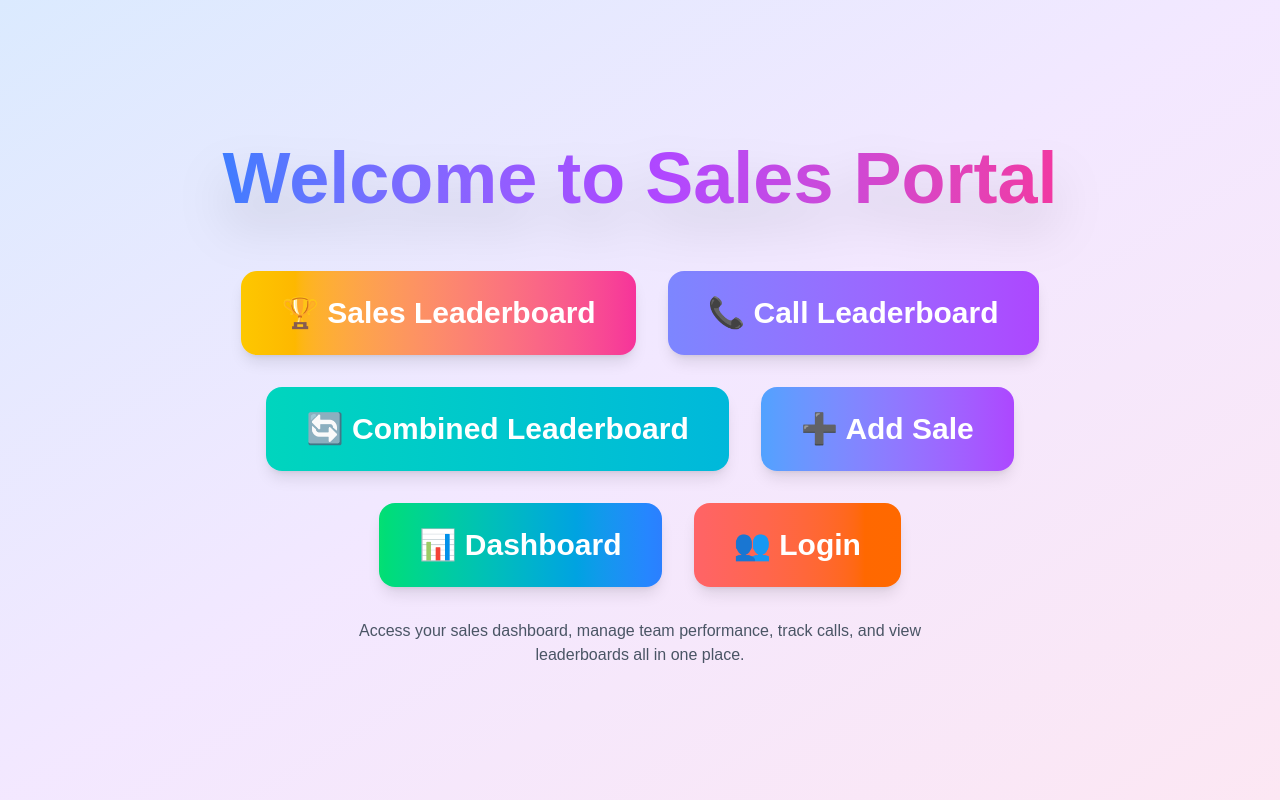
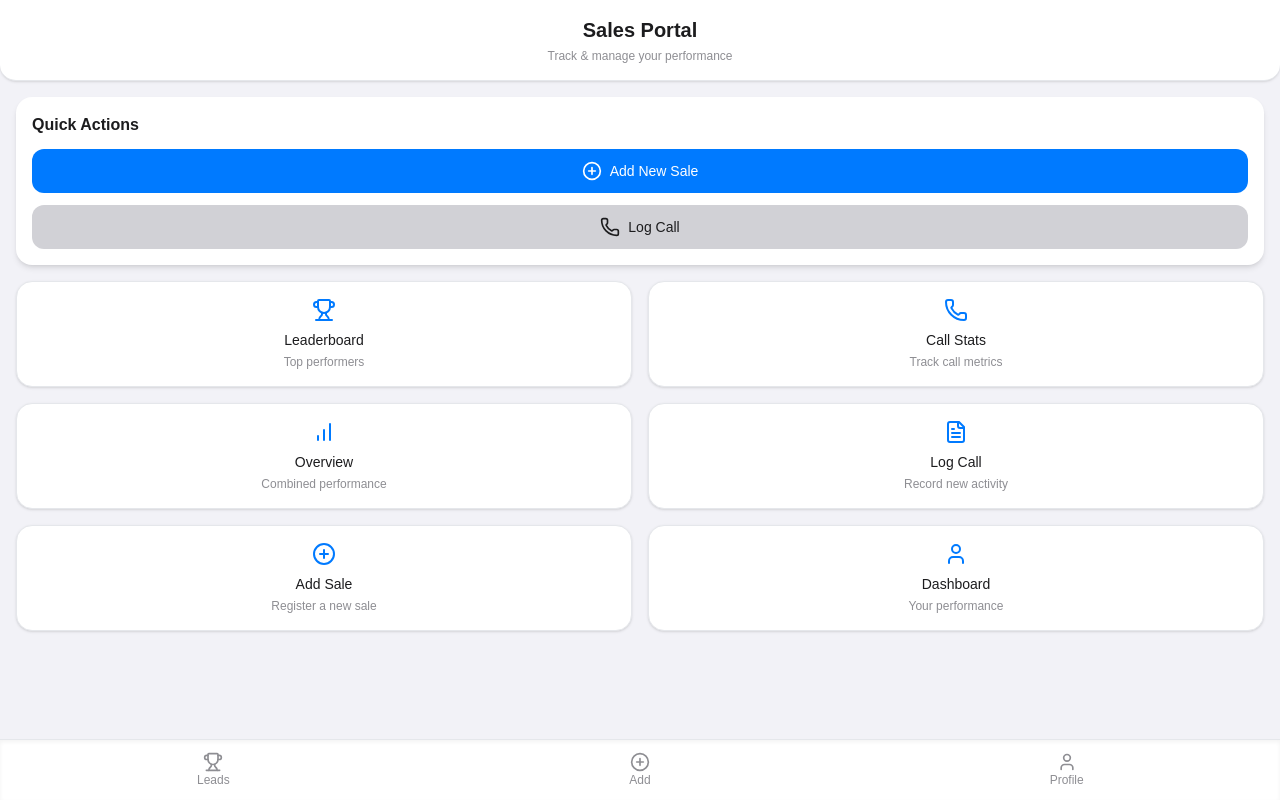
Before and after one commit to WydexMedia/TrackX_CRM, a Next.js app: page / in a window 1280 px wide. Built offline with nearby package versions, Linux system fonts and the light colour scheme.

Commit message:
home page modified

```diff
--- a/package.json
+++ b/package.json
@@ -12,6 +12,7 @@
     "@hookform/resolvers": "^5.1.1",
     "dotenv": "^17.0.0",
     "framer-motion": "^12.19.1",
+    "lucide-react": "^0.536.0",
     "mongodb": "^6.17.0",
     "next": "15.3.4",
     "react": "^19.0.0",
--- a/src/app/page.tsx
+++ b/src/app/page.tsx
@@ -1,59 +1,123 @@
 "use client";
 
-import Image from "next/image";
 import Link from "next/link";
+import {
+  Trophy,
+  Phone,
+  BarChart,
+  FileText,
+  PlusCircle,
+  User,
+  Home,
+  LogIn,
+} from "lucide-react";
 
 export default function HomePage() {
+  const navigationItems = [
+    {
+      href: "/leaderboard",
+      icon: <Trophy className="w-6 h-6 text-[#007aff]" />,
+      title: "Leaderboard",
+      description: "Top performers",
+    },
+    {
+      href: "/call-leaderboard",
+      icon: <Phone className="w-6 h-6 text-[#007aff]" />,
+      title: "Call Stats",
+      description: "Track call metrics",
+    },
+    {
+      href: "/combined-leaderboard",
+      icon: <BarChart className="w-6 h-6 text-[#007aff]" />,
+      title: "Overview",
+      description: "Combined performance",
+    },
+    {
+      href: "/call-form",
+      icon: <FileText className="w-6 h-6 text-[#007aff]" />,
+      title: "Log Call",
+      description: "Record new activity",
+    },
+    {
+      href: "/form",
+      icon: <PlusCircle className="w-6 h-6 text-[#007aff]" />,
+      title: "Add Sale",
+      description: "Register a new sale",
+    },
+    {
+      href: "/login",
+      icon: <User className="w-6 h-6 text-[#007aff]" />,
+      title: "Dashboard",
+      description: "Your performance",
+    },
+  ];
+
   return (
-    <div className="min-h-screen flex flex-col items-center justify-center bg-gradient-to-br from-blue-100 via-purple-100 to-pink-100 p-4 sm:p-6">
-      <div className="text-center max-w-4xl mx-auto">
-        <h1 className="text-3xl sm:text-4xl md:text-5xl lg:text-7xl font-black text-transparent bg-clip-text bg-gradient-to-r from-blue-500 via-purple-500 to-pink-500 mb-6 sm:mb-8 md:mb-12 drop-shadow-2xl leading-tight">
-          Welcome to Sales Portal
-        </h1>
+    <div className="min-h-screen bg-[#f2f2f7] flex flex-col justify-between">
+      {/* Header */}
+      <header className="bg-white border-b border-gray-200 shadow-sm py-4 px-6 rounded-b-2xl">
+        <h1 className="text-xl font-semibold text-[#1c1c1e] text-center">Sales Portal</h1>
+        <p className="text-xs text-center text-[#8e8e93] mt-1">
+          Track & manage your performance
+        </p>
+      </header>
 
-        <div className="flex flex-col sm:flex-row flex-wrap justify-center gap-4 sm:gap-6 md:gap-8 max-w-6xl mx-auto">
-          <Link href="/leaderboard" className="w-full sm:w-auto">
-            <button className="w-full sm:w-auto px-4 sm:px-6 md:px-10 py-4 sm:py-5 md:py-6 rounded-xl sm:rounded-2xl bg-gradient-to-r from-yellow-400 to-pink-500 text-white text-lg sm:text-xl md:text-2xl lg:text-3xl font-bold shadow-lg hover:scale-105 transition-transform duration-200 active:scale-95">
-              🏆 Sales Leaderboard
-            </button>
+      {/* Main Content */}
+      <main className="flex-1 overflow-y-auto p-4 space-y-4">
+        {/* Quick Actions */}
+        <div className="bg-white rounded-2xl shadow-md p-4 space-y-3">
+          <h2 className="text-base font-semibold text-[#1c1c1e]">Quick Actions</h2>
+          <div className="flex flex-col gap-3">
+            <Link
+              href="/form"
+              className="w-full flex items-center justify-center py-3 bg-[#007aff] text-white rounded-xl font-medium text-sm hover:bg-[#005ecb] transition"
+            >
+              <PlusCircle className="w-5 h-5 mr-2" />
+              Add New Sale
+            </Link>
+            <Link
+              href="/call-form"
+              className="w-full flex items-center justify-center py-3 bg-[#d1d1d6] text-[#1c1c1e] rounded-xl font-medium text-sm hover:bg-[#c7c7cc] transition"
+            >
+              <Phone className="w-5 h-5 mr-2" />
+              Log Call
+            </Link>
+          </div>
+        </div>
+
+        {/* Navigation Cards */}
+        <div className="grid grid-cols-2 gap-4">
+          {navigationItems.map((item, index) => (
+            <Link
+              key={index}
+              href={item.href}
+              className="bg-white rounded-2xl shadow-sm border border-gray-200 p-4 flex flex-col items-center justify-center text-center hover:shadow-md transition-all"
+            >
+              <div className="mb-2">{item.icon}</div>
+              <h3 className="text-sm font-medium text-[#1c1c1e]">{item.title}</h3>
+              <p className="text-xs text-[#8e8e93] mt-1">{item.description}</p>
+            </Link>
+          ))}
+        </div>
+      </main>
+
+      {/* Bottom Navigation */}
+      <nav className="bg-white border-t border-gray-200 shadow-inner sticky bottom-0 w-full z-10">
+        <div className="grid grid-cols-3 text-center text-sm text-[#8e8e93]">
+          <Link href="/leaderboard" className="p-3 hover:text-[#007aff]">
+            <Trophy className="w-5 h-5 mx-auto" />
+            <p className="text-xs">Leads</p>
           </Link>
-
-          <Link href="/call-leaderboard" className="w-full sm:w-auto">
-            <button className="w-full sm:w-auto px-4 sm:px-6 md:px-10 py-4 sm:py-5 md:py-6 rounded-xl sm:rounded-2xl bg-gradient-to-r from-indigo-400 to-purple-500 text-white text-lg sm:text-xl md:text-2xl lg:text-3xl font-bold shadow-lg hover:scale-105 transition-transform duration-200 active:scale-95">
-              📞 Call Leaderboard
-            </button>
+          <Link href="/form" className="p-3 hover:text-[#007aff]">
+            <PlusCircle className="w-5 h-5 mx-auto" />
+            <p className="text-xs">Add</p>
           </Link>
-
-          <Link href="/combined-leaderboard" className="w-full sm:w-auto">
-            <button className="w-full sm:w-auto px-4 sm:px-6 md:px-10 py-4 sm:py-5 md:py-6 rounded-xl sm:rounded-2xl bg-gradient-to-r from-teal-400 to-cyan-500 text-white text-lg sm:text-xl md:text-2xl lg:text-3xl font-bold shadow-lg hover:scale-105 transition-transform duration-200 active:scale-95">
-              🔄 Combined Leaderboard
-            </button>
-          </Link>
-
-          <Link href="/form" className="w-full sm:w-auto">
-            <button className="w-full sm:w-auto px-4 sm:px-6 md:px-10 py-4 sm:py-5 md:py-6 rounded-xl sm:rounded-2xl bg-gradient-to-r from-blue-400 to-purple-500 text-white text-lg sm:text-xl md:text-2xl lg:text-3xl font-bold shadow-lg hover:scale-105 transition-transform duration-200 active:scale-95">
-              ➕ Add Sale
-            </button>
-          </Link>
-
-          <Link href="/login" className="w-full sm:w-auto">
-            <button className="w-full sm:w-auto px-4 sm:px-6 md:px-10 py-4 sm:py-5 md:py-6 rounded-xl sm:rounded-2xl bg-gradient-to-r from-green-400 to-blue-500 text-white text-lg sm:text-xl md:text-2xl lg:text-3xl font-bold shadow-lg hover:scale-105 transition-transform duration-200 active:scale-95">
-              📊 Dashboard
-            </button>
-          </Link>
-
-          <Link href="/login" className="w-full sm:w-auto">
-            <button className="w-full sm:w-auto px-4 sm:px-6 md:px-10 py-4 sm:py-5 md:py-6 rounded-xl sm:rounded-2xl bg-gradient-to-r from-red-400 to-orange-500 text-white text-lg sm:text-xl md:text-2xl lg:text-3xl font-bold shadow-lg hover:scale-105 transition-transform duration-200 active:scale-95">
-              👥 Login
-            </button>
+          <Link href="/login" className="p-3 hover:text-[#007aff]">
+            <User className="w-5 h-5 mx-auto" />
+            <p className="text-xs">Profile</p>
           </Link>
         </div>
-
-        {/* Mobile-friendly description */}
-        <p className="mt-6 sm:mt-8 text-sm sm:text-base text-gray-600 max-w-2xl mx-auto px-4">
-          Access your sales dashboard, manage team performance, track calls, and view leaderboards all in one place.
-        </p>
-      </div>
+      </nav>
     </div>
   );
 }
```
Also changed, not shown: 1 other file (tests, documents, lock files or other folders).
